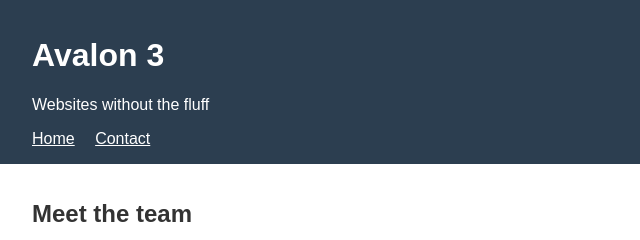
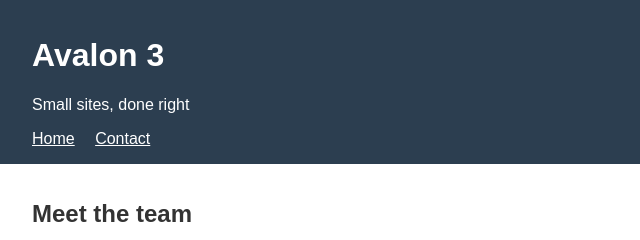
Before and after one commit to RomeoFrancoBarro/Git-Baselining, a plain HTML site: page index.html in a window 1280 px wide. Shown: the top 240 px of the page, 0-640 px from the left. Drawn offline with Linux system fonts and the light colour scheme.

Commit message:
Rewrite tagline

```diff
--- a/index.html
+++ b/index.html
@@ -8,7 +8,7 @@
 <body>
   <header>
     <h1>Avalon 3</h1>
-    <p class="tagline">Websites without the fluff</p>
+    <p class="tagline">Small sites, done right</p>
     <nav>
       <a href="index.html">Home</a>
       <a href="contact.html">Contact</a>
```
